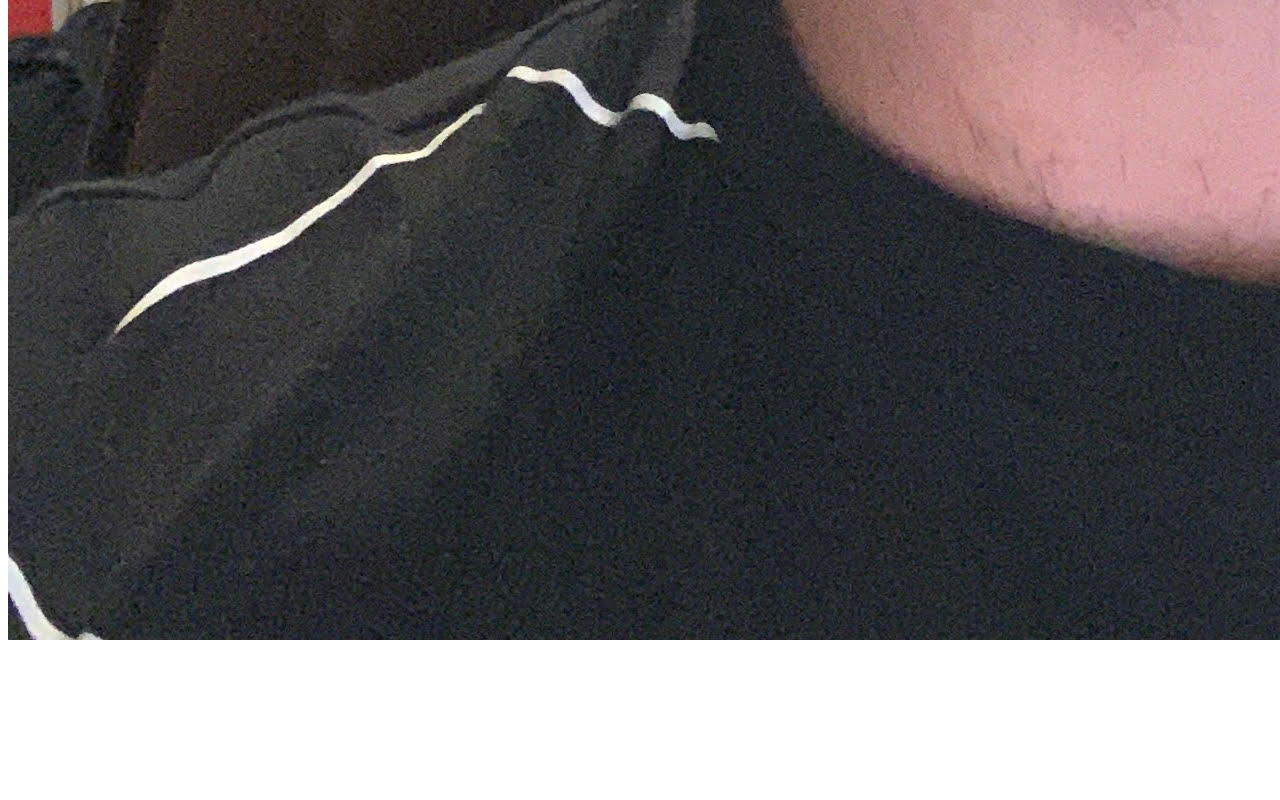
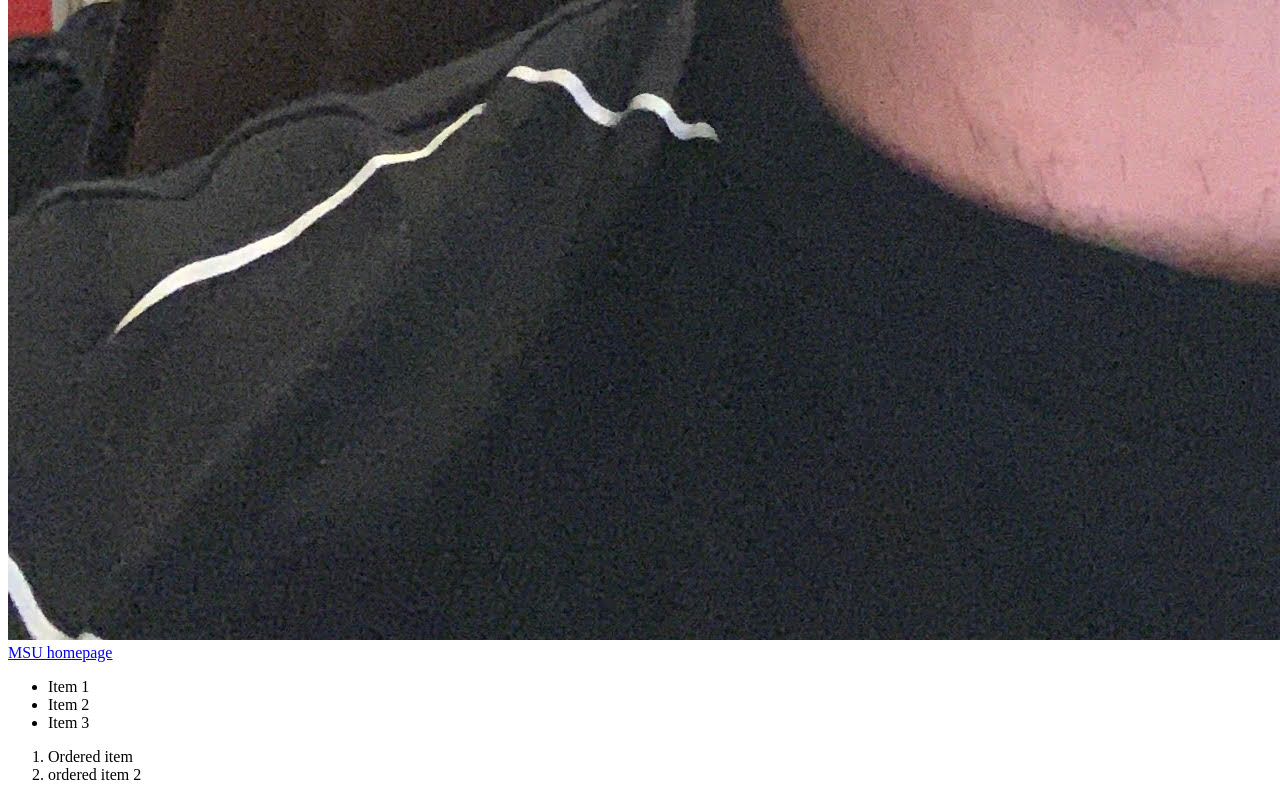
Before and after one commit to Zerik99/ITC370-Adv-Web-Dev, a plain HTML site: page Notes/chapter-2.html in a window 1280 px wide. Shown: the part 2580-3380 px from the top of the page. Before the commit the page ends 3232 px from the top, so only its background shows below. Drawn offline with Linux system fonts and the light colour scheme.

Commit message:
finished up video

```diff
--- a/Notes/chapter-2.html
+++ b/Notes/chapter-2.html
@@ -12,5 +12,15 @@
     This is a second line in my paragraph.
     </P>
     <img src="AboutMePhoto.jpg" alt="About me photo." />
+    <a href="https://www.missouristate.edu">MSU homepage</a>
+    <ul>
+        <li>Item 1</li>
+        <li>Item 2</li>
+        <li>Item 3</li>
+    </ul>
+    <ol>
+        <li>Ordered item</li>
+        <li>ordered item 2</li>
+    </ol>
     </body>
 </html>
```
